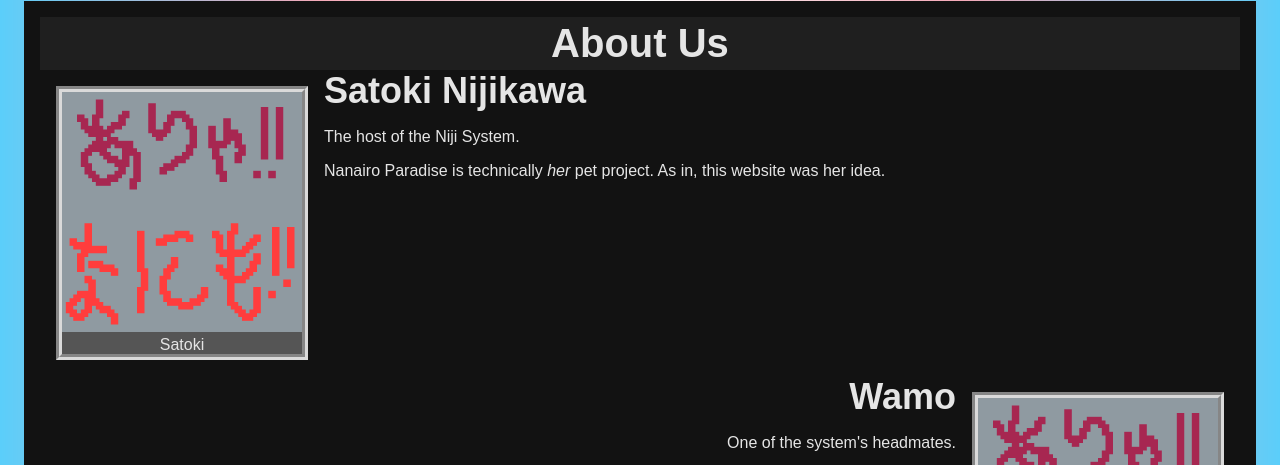
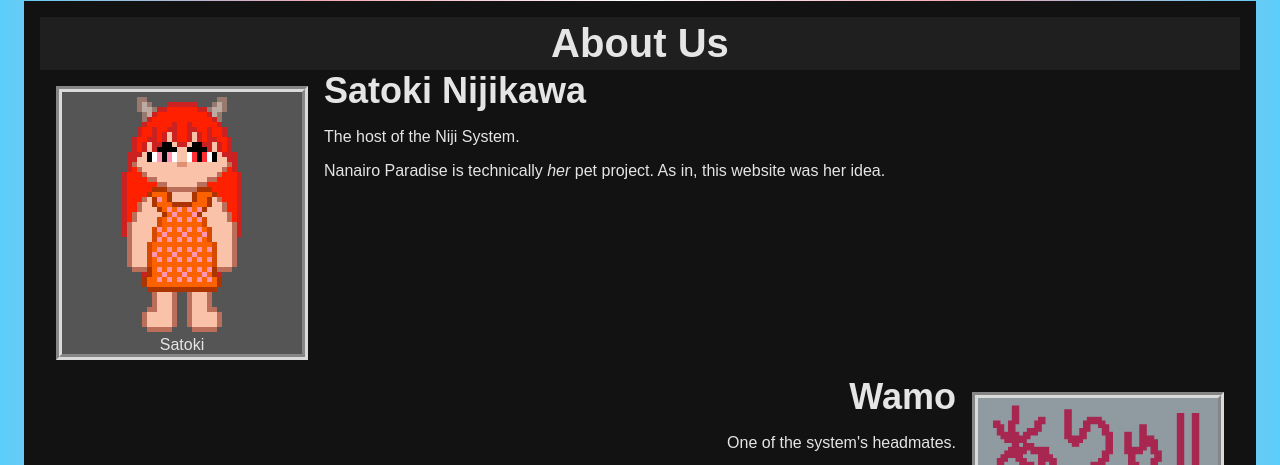
Before and after one commit to NijikawaSatoki/NanairoParadise, a plain HTML site: page about.html in a window 1280 px wide. Shown: the part 313-778 px from the top of the page. Drawn offline with Linux system fonts and the light colour scheme.

Commit message:
Updated about.html Added better art for Satoki.

```diff
--- a/about.html
+++ b/about.html
@@ -28,7 +28,7 @@
       </header>
       <section>
         <figure class="about-us-left">
-          <img class="about-us-art" src="/img/placeholder.png" alt="A placeholder image. It is a simple gray background with Japanese text reading as such: 'ありゃ！！なにも！！'. Translated to English, this roughly means 'Oh!! There's nothing here!'." />
+          <img class="about-us-art" src="/img/art/other/nizi_system/dev_nijisys_NijikawaSatoki/about.png" alt="Sprite of our system's host, Satoki. She has reddish-scarlet hair. Their right eye is pink, and their left eye is red. Fox has horns coming out of fox's head. She is wearing an orange dress with a flower print." />
           <figcaption>Satoki</figcaption>
         </figure>
         <h2 id="Satoki_Nijikawa">
```
